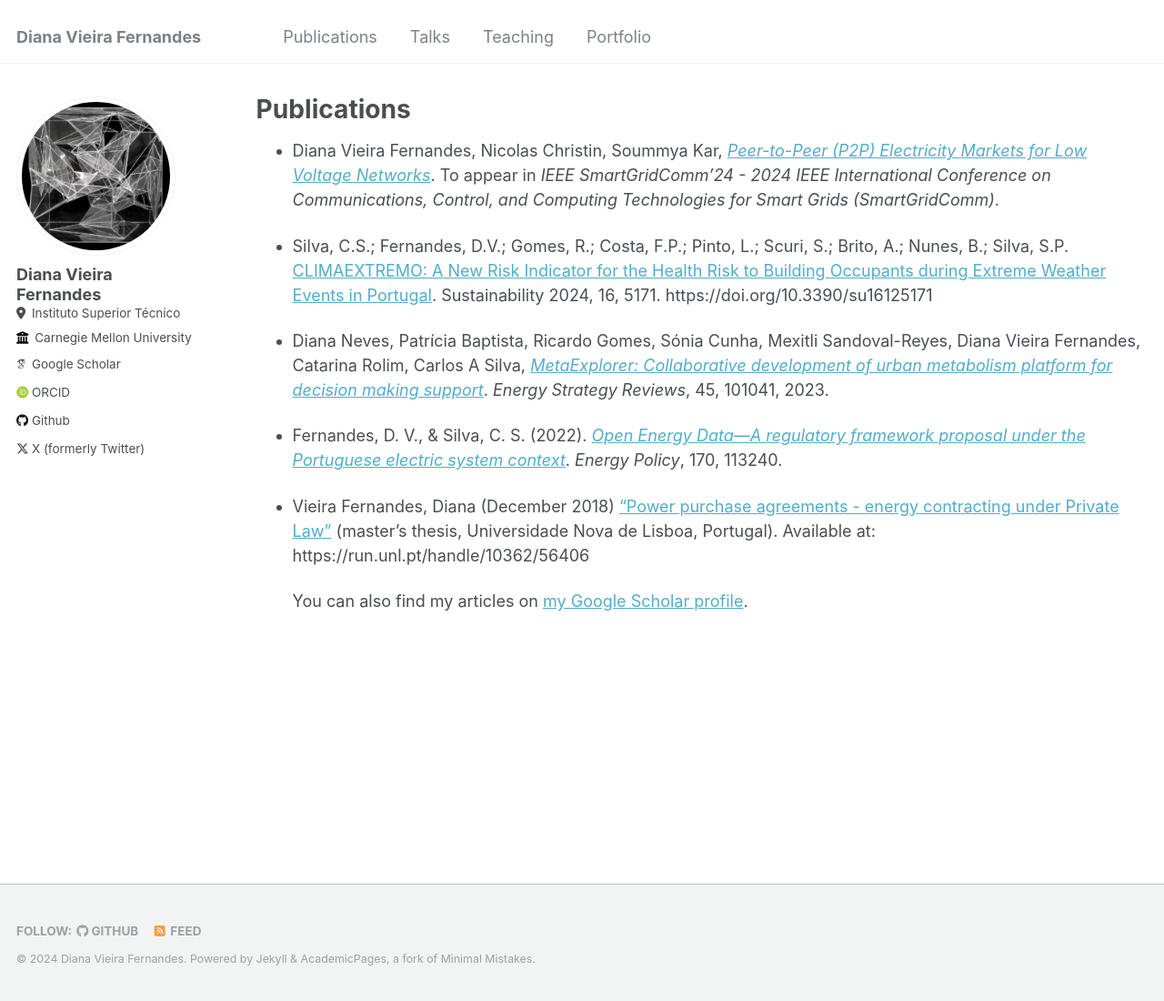
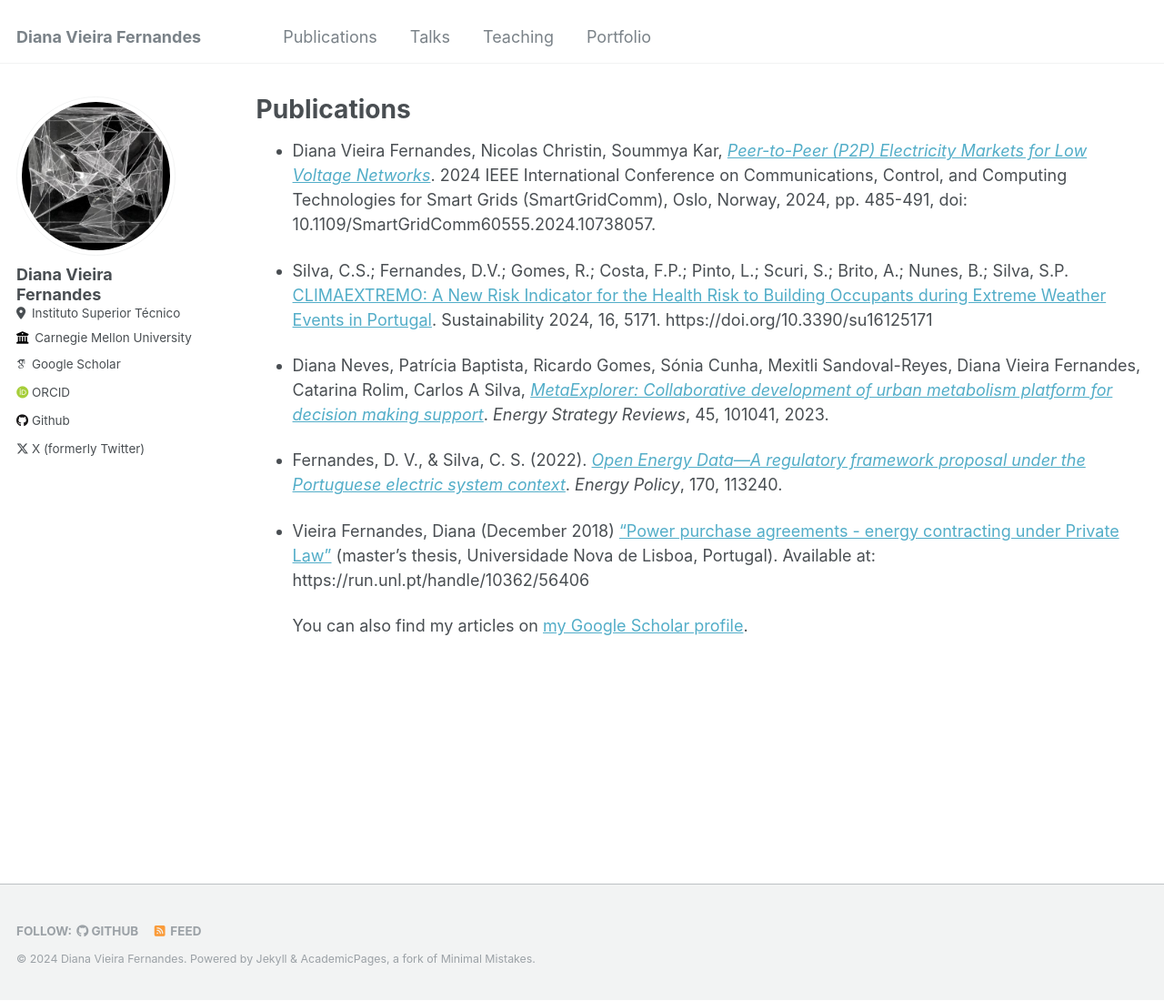
Before and after one commit to d-vf/d-vf.github.io, a Jekyll site: the page built from _pages/publications.md, in a window 1280 px wide and 1100 px high. Shown: the whole window at 91% size. Built offline with Jekyll 4.4.1, drawn with Linux system fonts in a browser that asks for light colours; some web fonts are replaced.

Commit message:
Update publications.md

```diff
--- a/_pages/publications.md
+++ b/_pages/publications.md
@@ -5,7 +5,7 @@ permalink: /publications/
 author_profile: true
 ---
 
-- Diana Vieira Fernandes, Nicolas Christin, Soummya Kar, [*Peer-to-Peer (P2P) Electricity Markets for Low Voltage Networks*](https://doi.org/10.48550/arXiv.2407.21403). To appear in *IEEE SmartGridComm'24 - 2024 IEEE International Conference on Communications, Control, and Computing Technologies for Smart Grids (SmartGridComm)*.
+- Diana Vieira Fernandes, Nicolas Christin, Soummya Kar, [*Peer-to-Peer (P2P) Electricity Markets for Low Voltage Networks*](https://ieeexplore.ieee.org/abstract/document/10738057). 2024 IEEE International Conference on Communications, Control, and Computing Technologies for Smart Grids (SmartGridComm), Oslo, Norway, 2024, pp. 485-491, doi: 10.1109/SmartGridComm60555.2024.10738057.
 
 - Silva, C.S.; Fernandes, D.V.; Gomes, R.; Costa, F.P.; Pinto, L.; Scuri, S.; Brito, A.; Nunes, B.; Silva, S.P. [CLIMAEXTREMO: A New Risk Indicator for the Health Risk to Building Occupants during Extreme Weather Events in Portugal](https://doi.org/10.3390/su16125171). Sustainability 2024, 16, 5171. https://doi.org/10.3390/su16125171
 
```
